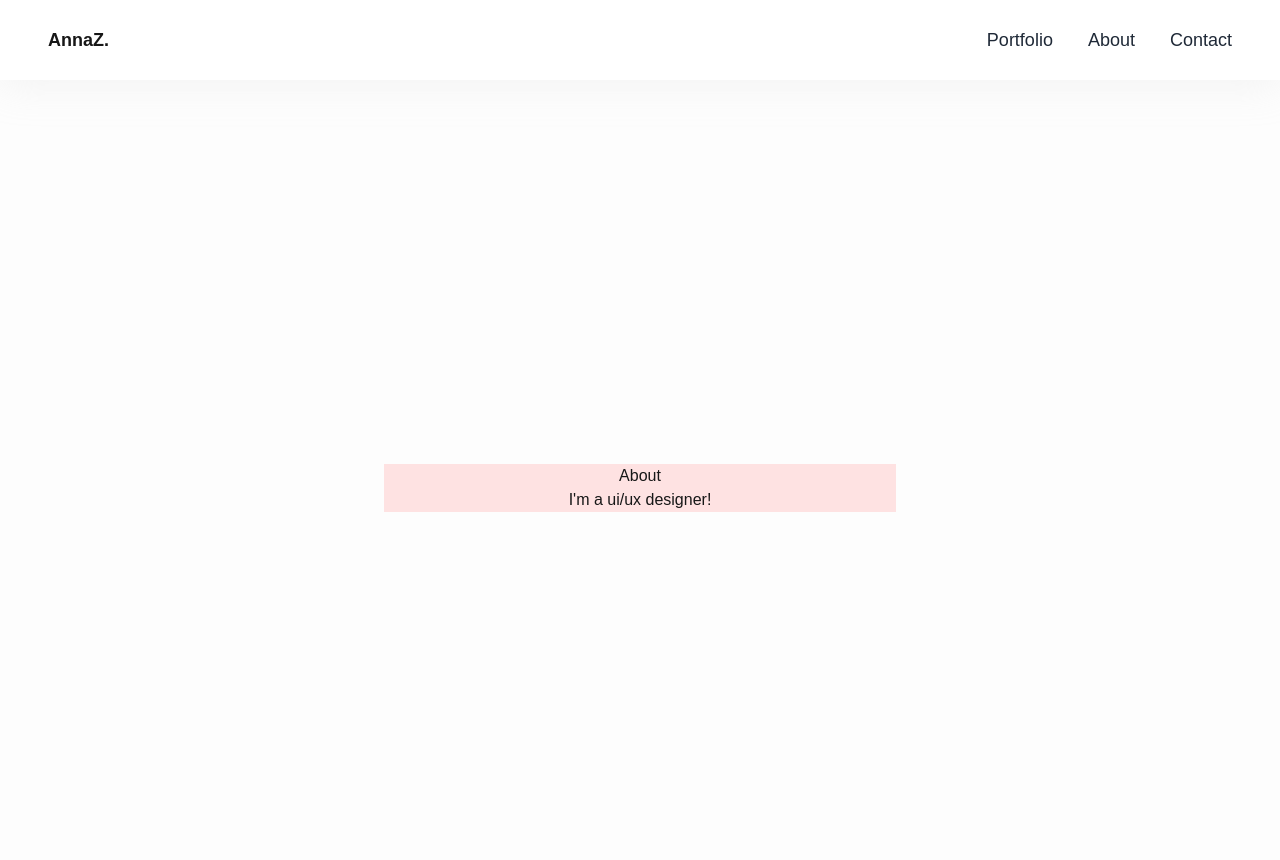
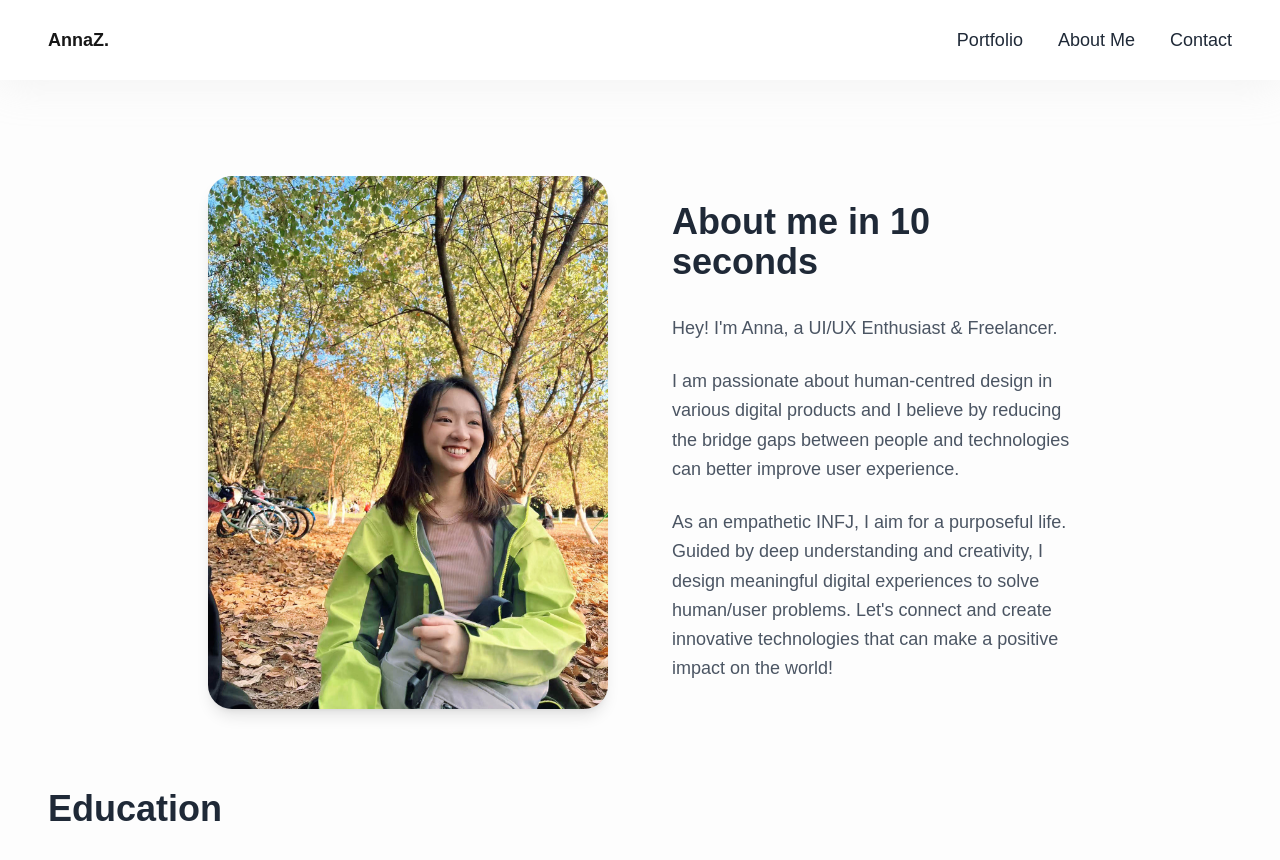
Before and after one commit to AnnaZhouJJ/portfolio, a Next.js app: page /about in a window 1280 px wide. Shown: the top 860 px of the page. Built offline with nearby package versions, Linux system fonts and the light colour scheme; a web font is replaced by a local one.

Commit message:
About Me profile section added

```diff
--- a/app/(pages)/about/page.tsx
+++ b/app/(pages)/about/page.tsx
@@ -1,10 +1,56 @@
+import Image from 'next/image';
 
-export default function Home() {
+export default function About() {
 
   return (
-    <div className="flex flex-col items-center bg-red-100 m-96 min-w-96">
-      <h1>About</h1>
-      <h2>{"I'm a ui/ux designer!"}</h2>
+    <div className="max-w-[1440px] mx-auto px-12 py-24">
+      {/* Description of about me */}
+      <div className="flex flex-col lg:flex-row items-center justify-center gap-16">
+        <div className="lg:w-[400px]">
+          <Image
+            src="/projects/other/Profile-photo.jpg"
+            alt="Anna Zhou - Profile Photo"
+            width={574}
+            height={574}
+            className="rounded-3xl shadow-lg"
+            priority
+            quality={100}
+          />
+        </div>
+        <div className="lg:w-[400px]">
+          <h1 className="text-4xl font-bold text-gray-800 mb-8">
+            About me in 10 seconds
+          </h1>
+
+          <div className="space-y-6 text-gray-600 text-lg leading-relaxed">
+            <p>
+              {"Hey! I'm Anna, a UI/UX Enthusiast & Freelancer."}
+            </p>
+
+            <p>
+              I am passionate about human-centred design in various digital products
+              and I believe by reducing the bridge gaps between people and technologies
+              can better improve user experience.
+            </p>
+
+            <p>
+              As an empathetic INFJ, I aim for a purposeful life. Guided by deep
+              understanding and creativity, I design meaningful digital experiences
+              to solve human/user problems. Let's connect and create innovative
+              technologies that can make a positive impact on the world!
+            </p>
+          </div>
+        </div>
+      </div>
+
+      {/* Education */}
+      <div className='flex flex-col my-20'>
+        <h1 className='text-gray-800 font-semibold text-4xl'>
+          Education
+        </h1>
+      </div>
+
+
     </div>
   );
 }
--- a/app/components/NavBar.tsx
+++ b/app/components/NavBar.tsx
@@ -11,7 +11,7 @@ export function NavBar() {
 
             <div className="flex gap-[35px] font-normal text-lg text-gray-800">
                 <Link href={"/"}>Portfolio</Link>
-                <Link href={"/about"}>About</Link>
+                <Link href={"/about"}>About Me</Link>
                 <Link href={"/contact"}>Contact</Link>
             </div>
 
```
Also changed, not shown: public/projects/other/Profile-photo.jpg (added).
